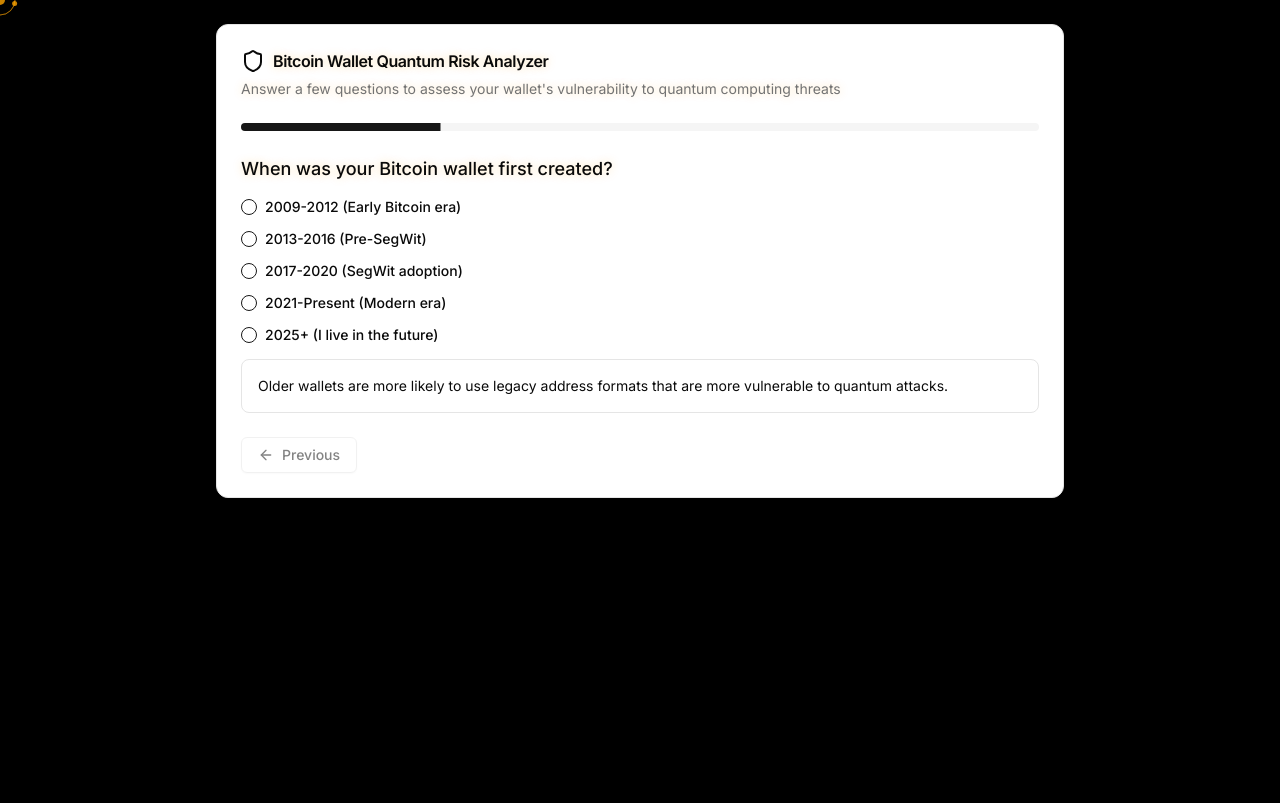
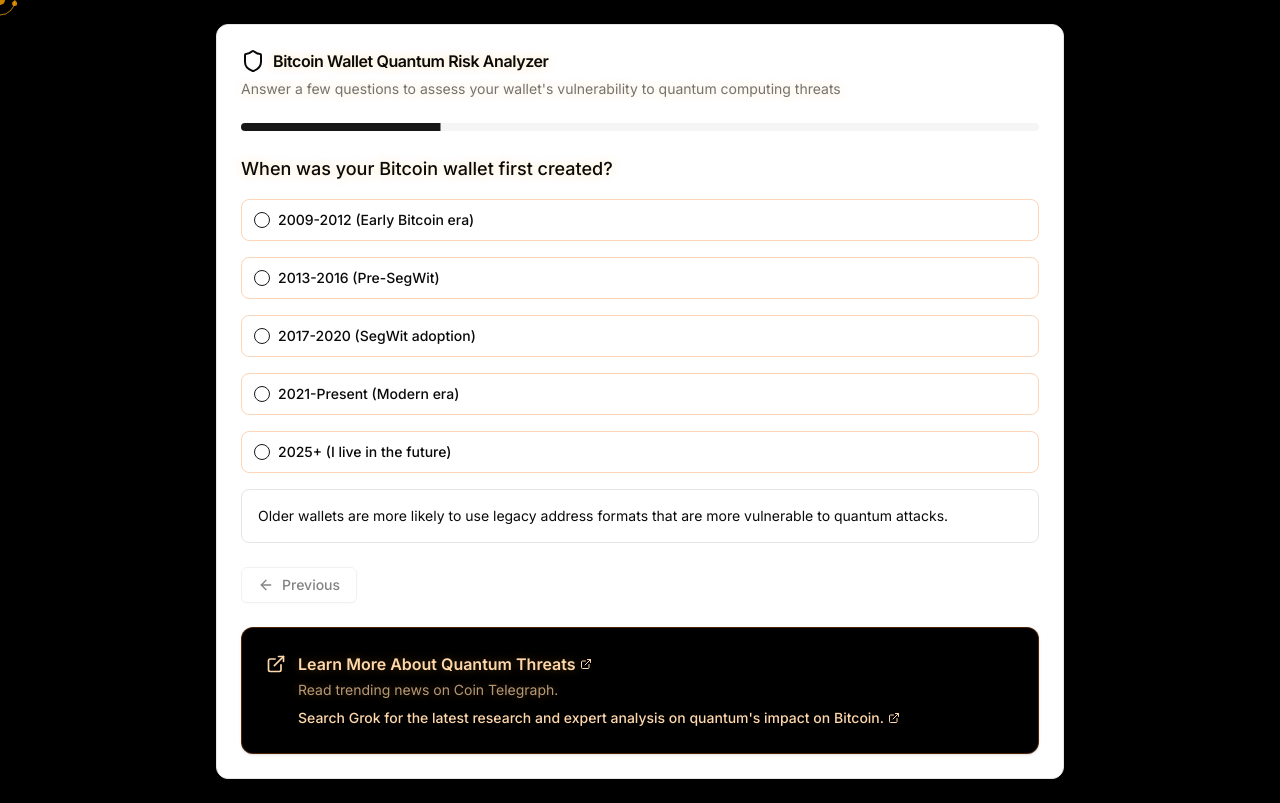
Before and after one commit to jimbrend/quantum-bitcoin-analyzer, a Next.js app: page / in a window 1280 px wide. Built offline with nearby package versions, Linux system fonts and the light colour scheme.

Commit message:
Overwrite with latest quiz implementation

```diff
--- a/app/page.tsx
+++ b/app/page.tsx
@@ -288,6 +288,36 @@ export default function Page() {
                 Start Over
               </Button>
             </div>
+
+            <Card className="border-orange-500/30 bg-black">
+              <CardContent className="pt-6">
+                <div className="flex items-start gap-3">
+                  <ExternalLink className="h-5 w-5 text-orange-200 mt-0.5" />
+                  <div>
+                    <a
+                      href="https://cointelegraph.com/explained/the-q-day-prize-challenge-explained-can-quantum-computers-really-break-bitcoin"
+                      target="_blank"
+                      rel="noopener noreferrer"
+                      className="inline-flex items-center gap-1 text-orange-200 hover:text-orange-300"
+                    >
+                      <h4 className="font-semibold">Learn More About Quantum Threats</h4>
+                      <ExternalLink className="h-3 w-3" />
+                    </a>
+                    <p className="text-orange-200/70 text-sm mt-1">
+                      Read trending news on Coin Telegraph.
+                    </p>
+                    <a
+                      href="https://grok.com/share/bGVnYWN5_00652d44-2da0-4eaf-bfed-4bc1e39fbe06"
+                      target="_blank"
+                      rel="noopener noreferrer"
+                      className="inline-flex items-center gap-1 text-orange-200 hover:text-orange-300 text-sm font-medium mt-2"
+                    >
+                      Search Grok for the latest research and expert analysis on quantum's impact on Bitcoin. <ExternalLink className="h-3 w-3" />
+                    </a>
+                  </div>
+                </div>
+              </CardContent>
+            </Card>
           </CardContent>
         </Card>
       </div>
@@ -317,13 +347,16 @@ export default function Page() {
             {currentQuestion.allowMultiple ? (
               <div className="space-y-2">
                 {currentQuestion.options.map((option) => (
-                  <div key={option.value} className="flex items-center space-x-2">
+                  <div key={option.value} className="flex items-center space-x-2 p-3 rounded-lg border border-orange-500/30 hover:bg-muted/50">
                     <Checkbox
                       id={option.value}
                       checked={(answers[currentQuestion.id] as string[])?.includes(option.value)}
                       onCheckedChange={() => handleAnswer(option.value)}
+                      className="border-orange-500/30 data-[state=checked]:bg-orange-500/30 data-[state=checked]:border-orange-500/30"
                     />
-                    <Label htmlFor={option.value}>{option.label}</Label>
+                    <Label htmlFor={option.value} className="flex-1 cursor-pointer">
+                      {option.label}
+                    </Label>
                   </div>
                 ))}
               </div>
@@ -334,9 +367,11 @@ export default function Page() {
                 className="space-y-2"
               >
                 {currentQuestion.options.map((option) => (
-                  <div key={option.value} className="flex items-center space-x-2">
+                  <div key={option.value} className="flex items-center space-x-2 p-3 rounded-lg border border-orange-500/30 hover:bg-muted/50">
                     <RadioGroupItem value={option.value} id={option.value} />
-                    <Label htmlFor={option.value}>{option.label}</Label>
+                    <Label htmlFor={option.value} className="flex-1 cursor-pointer">
+                      {option.label}
+                    </Label>
                   </div>
                 ))}
               </RadioGroup>
@@ -365,6 +400,44 @@ export default function Page() {
               </Button>
             )}
           </div>
+
+          {currentQuestion.allowMultiple && (
+            <Alert className="bg-black border-orange-500/30">
+              <AlertDescription className="text-orange-200/70">
+                <strong className="text-orange-200">Note:</strong> Your answers are not saved anywhere. You can verify this in the network console of your browser, and in the source code, these answers are used as examples with no bias, and is cleared when you refresh or close the page.
+              </AlertDescription>
+            </Alert>
+          )}
+
+          <Card className="border-orange-500/30 bg-black">
+            <CardContent className="pt-6">
+              <div className="flex items-start gap-3">
+                <ExternalLink className="h-5 w-5 text-orange-200 mt-0.5" />
+                <div>
+                  <a
+                    href="https://cointelegraph.com/explained/the-q-day-prize-challenge-explained-can-quantum-computers-really-break-bitcoin"
+                    target="_blank"
+                    rel="noopener noreferrer"
+                    className="inline-flex items-center gap-1 text-orange-200 hover:text-orange-300"
+                  >
+                    <h4 className="font-semibold">Learn More About Quantum Threats</h4>
+                    <ExternalLink className="h-3 w-3" />
+                  </a>
+                  <p className="text-orange-200/70 text-sm mt-1">
+                    Read trending news on Coin Telegraph.
+                  </p>
+                  <a
+                    href="https://grok.com/share/bGVnYWN5_00652d44-2da0-4eaf-bfed-4bc1e39fbe06"
+                    target="_blank"
+                    rel="noopener noreferrer"
+                    className="inline-flex items-center gap-1 text-orange-200 hover:text-orange-300 text-sm font-medium mt-2"
+                  >
+                    Search Grok for the latest research and expert analysis on quantum's impact on Bitcoin. <ExternalLink className="h-3 w-3" />
+                  </a>
+                </div>
+              </div>
+            </CardContent>
+          </Card>
         </CardContent>
       </Card>
     </div>
```
